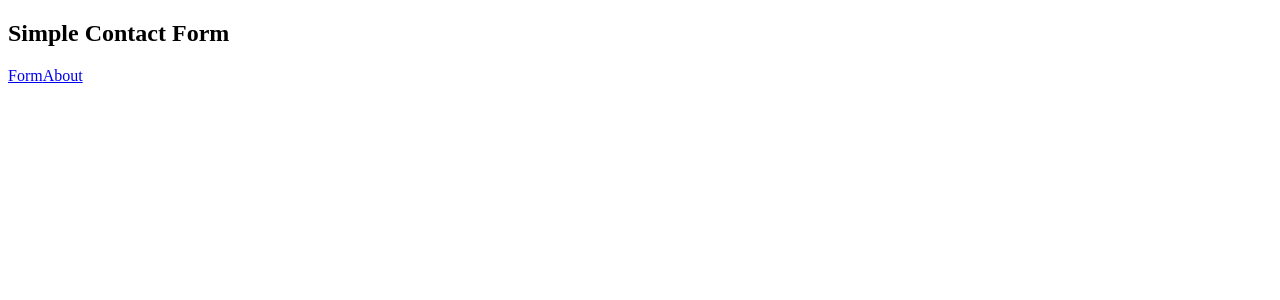
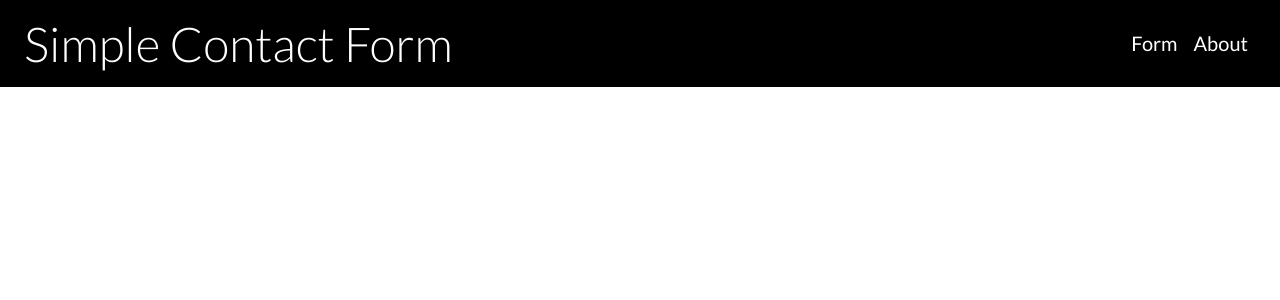
Before and after one commit to yanstefanovich/simple-contact-form, a React (Create React App) app in the folder front-end/: page / in a window 1280 px wide. Shown: the top 300 px of the page. Built offline with nearby package versions, Linux system fonts and the light colour scheme.

Commit message:
built nav; normalized styles;

```diff
--- a/front-end/package.json
+++ b/front-end/package.json
@@ -8,6 +8,7 @@
     "@testing-library/react": "^9.3.2",
     "@testing-library/user-event": "^7.1.2",
     "axios": "^0.19.2",
+    "normalize.css": "^8.0.1",
     "react": "^16.13.1",
     "react-dom": "^16.13.1",
     "react-scripts": "3.4.1",
--- a/front-end/src/App.js
+++ b/front-end/src/App.js
@@ -1,12 +1,9 @@
 import React from 'react'
+import { Navigation } from './components'
 import { Router, Link } from '@reach/router'
 
 export default () => (
     <div>
-        <nav>
-            <h1>Simple Contact Form</h1>
-            <Link to='/'>Form</Link>
-            <Link to='about'>About</Link>
-        </nav>
+        <Navigation />
     </div>
 )
--- /dev/null
+++ b/front-end/src/components/index.js
@@ -0,0 +1 @@
+export { default as Navigation } from './navigation'
--- /dev/null
+++ b/front-end/src/components/navigation/index.js
@@ -0,0 +1,16 @@
+import React from 'react'
+import {
+    StyledNavigation as Navigation,
+    StyledLink as Link,
+    StyledHeader as Header
+} from './styled'
+
+export default () => (
+    <Navigation>
+        <Header>Simple Contact Form</Header>
+        <div>
+            <Link to='/'>Form</Link>
+            <Link to='about'>About</Link>
+        </div>
+    </Navigation>
+)
--- /dev/null
+++ b/front-end/src/components/navigation/styled.js
@@ -0,0 +1,40 @@
+import styled from 'styled-components'
+import { Link } from '@reach/router'
+
+export const StyledNavigation = styled.nav`
+    align-items: center;
+    background: black;
+    display: flex;
+    justify-content: space-between;
+    padding: 1rem 1.5rem;
+`
+
+export const StyledHeader = styled.h1`
+    color: white;
+    font-family: Lato;
+    font-size: 3rem;
+    font-weight 300;
+    margin: 0;
+    padding: 0;
+`
+
+export const StyledLink = styled(Link)`
+    color: white;
+    font-family: Lato;
+    font-size: 1.25rem;
+    font-weight 400;
+    margin: 0;
+    padding: 0 0.5rem;
+    text-decoration: none;
+    transform: scale(1);
+
+    &:hover {
+      text-decoration: underline;
+    }
+
+    &:active {
+      text-decoration: none;
+      transform: scale(0.9);
+      transform-origin: top;
+    }
+`
--- a/front-end/src/index.js
+++ b/front-end/src/index.js
@@ -1,6 +1,7 @@
 import React from 'react'
 import ReactDOM from 'react-dom'
 import App from './App'
+import 'normalize.css'
 import * as serviceWorker from './serviceWorker'
 
 ReactDOM.render(
```
Also changed, not shown: 1 other file (tests, documents, lock files or other folders).
